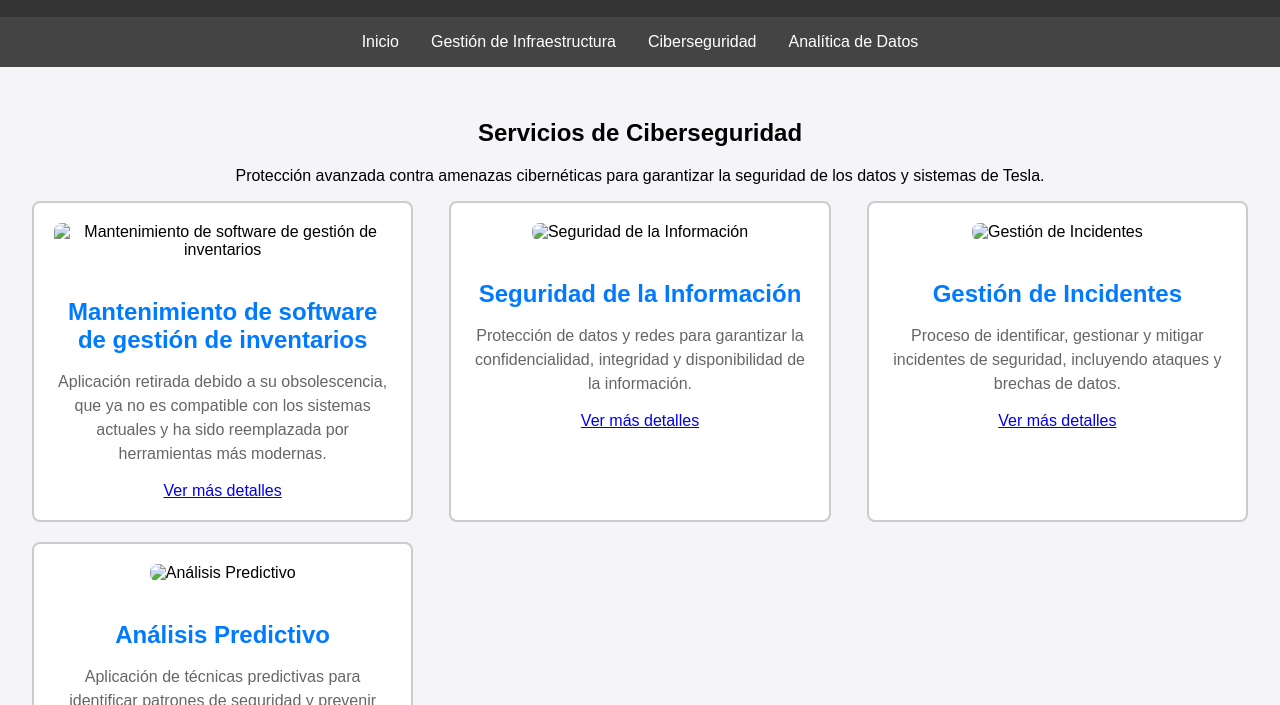
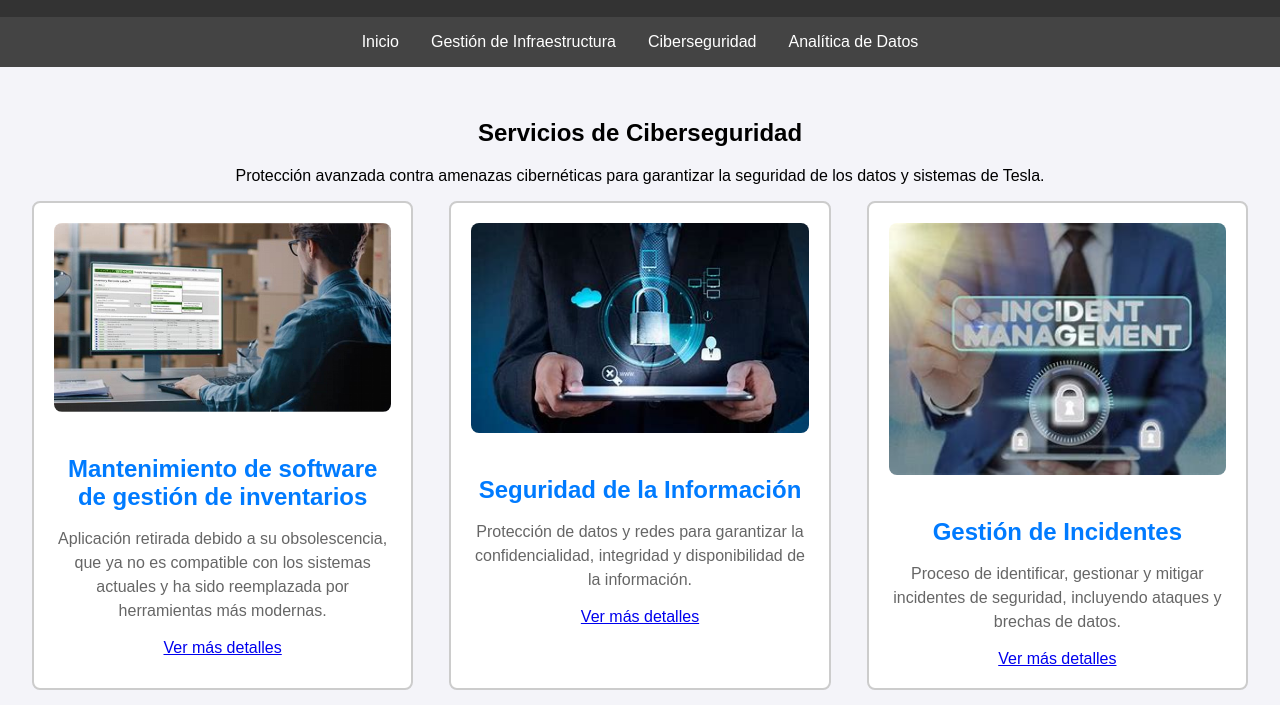
Before and after one commit to GuerreroYuri03/GuerreroYuri03.github.io, a plain HTML site: page seguridad.html in a window 1280 px wide. Shown: the part 95-800 px from the top of the page. Drawn offline with Linux system fonts and the light colour scheme.

Commit message:
Update seguridad.html

```diff
--- a/seguridad.html
+++ b/seguridad.html
@@ -23,27 +23,27 @@
         <div class="service-grid">
             <!-- Ciberseguridad - Servicios -->
             <div class="service-box">
-                <img src="assets/8.jpeg" alt="Mantenimiento de software de gestión de inventarios">
+                <img src="/8.jpeg" alt="Mantenimiento de software de gestión de inventarios">
                 <h3>Mantenimiento de software de gestión de inventarios</h3>
                 <p>Aplicación retirada debido a su obsolescencia, que ya no es compatible con los sistemas actuales y ha sido reemplazada por herramientas más modernas.</p>
                 <a href="detalles.html?servicio=mantenimientoInventarios">Ver más detalles</a>
             </div>
             <div class="service-box">
-                <img src="assets/12.jpeg" alt="Seguridad de la Información">
+                <img src="/12.jpeg" alt="Seguridad de la Información">
                 <h3>Seguridad de la Información</h3>
                 <p>Protección de datos y redes para garantizar la confidencialidad, integridad y disponibilidad de la información.</p>
                 <a href="detalles.html?servicio=seguridadInformacion">Ver más detalles</a>
             </div>
             <!-- Gestión de Incidentes -->
             <div class="service-box">
-                <img src="assets/13.jpeg" alt="Gestión de Incidentes">
+                <img src="/13.jpeg" alt="Gestión de Incidentes">
                 <h3>Gestión de Incidentes</h3>
                 <p>Proceso de identificar, gestionar y mitigar incidentes de seguridad, incluyendo ataques y brechas de datos.</p>
                 <a href="detalles.html?servicio=gestionIncidentes">Ver más detalles</a>
             </div>
             <!-- Análisis Predictivo -->
             <div class="service-box">
-                <img src="assets/14.jpeg" alt="Análisis Predictivo">
+                <img src="/14.jpeg" alt="Análisis Predictivo">
                 <h3>Análisis Predictivo</h3>
                 <p>Aplicación de técnicas predictivas para identificar patrones de seguridad y prevenir posibles vulnerabilidades antes de que ocurran.</p>
                 <a href="detalles.html?servicio=analisisPredictivo">Ver más detalles</a>
```
